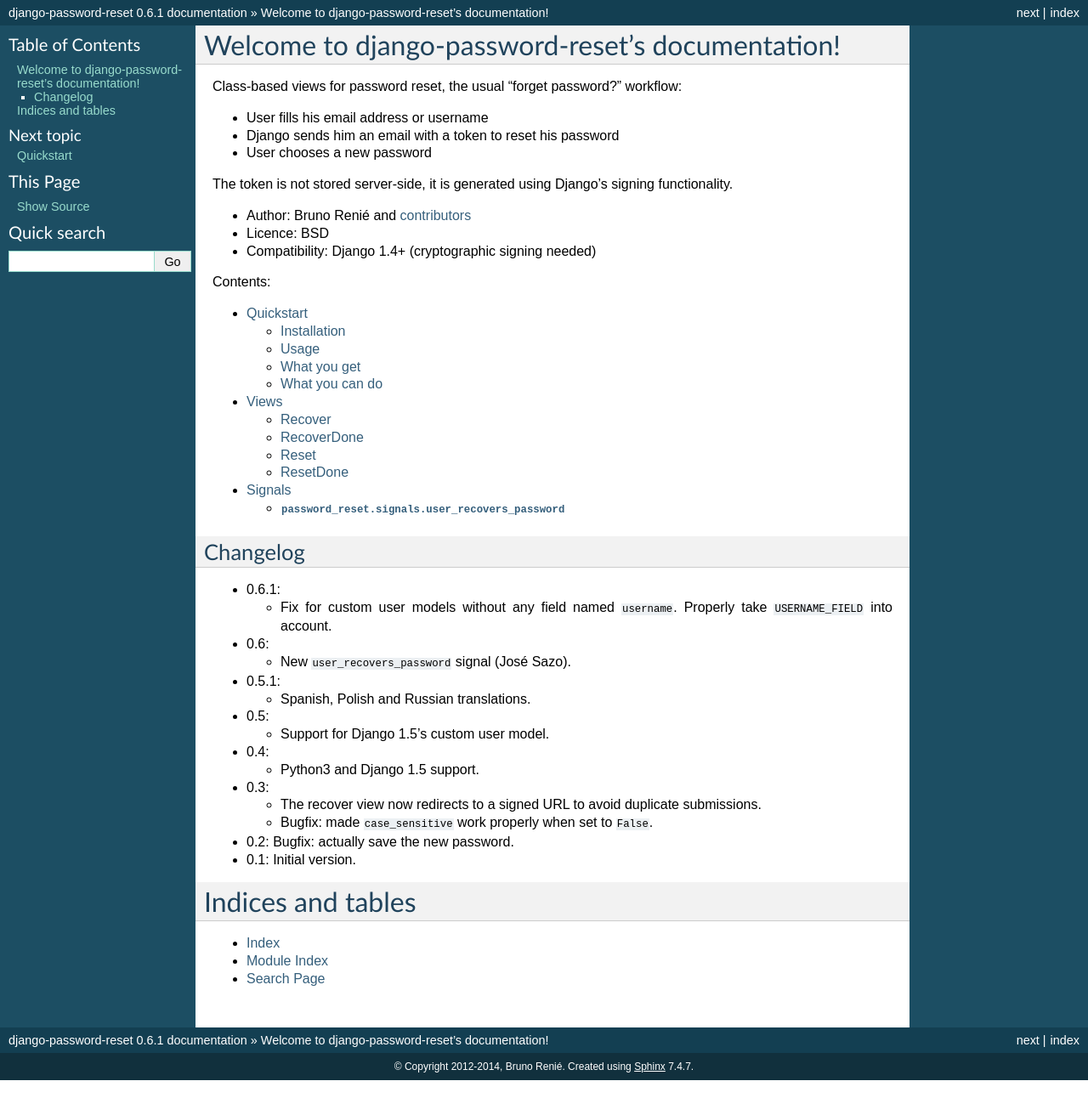
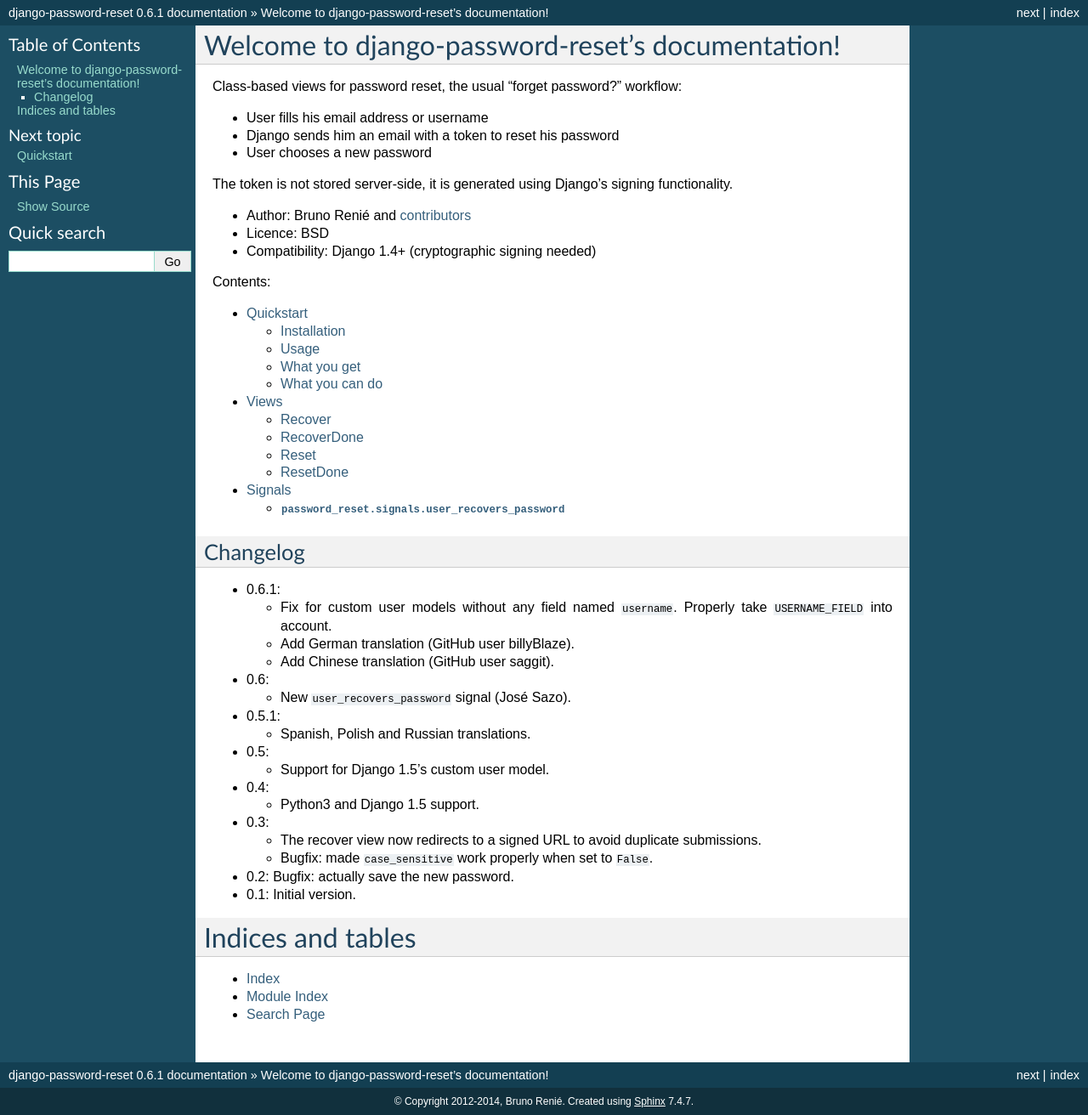
Before and after one commit to brutasse/django-password-reset, a Sphinx documentation site: the page built from docs/index.rst, in a window 1280 px wide. Shown: the whole page at 85% size. Built offline with Sphinx 7.4.7, drawn with Linux system fonts in a browser that asks for light colours; before the commit the page ends 1271 px from its top, so only the background shows below that.

Commit message:
Add new languages to changelog

```diff
--- a/docs/index.rst
+++ b/docs/index.rst
@@ -33,6 +33,10 @@
   * Fix for custom user models without any field named ``username``.
     Properly take ``USERNAME_FIELD`` into account.
 
+  * Add German translation (GitHub user billyBlaze).
+
+  * Add Chinese translation (GitHub user saggit).
+
 * 0.6:
 
   * New ``user_recovers_password`` signal (José Sazo).
```
